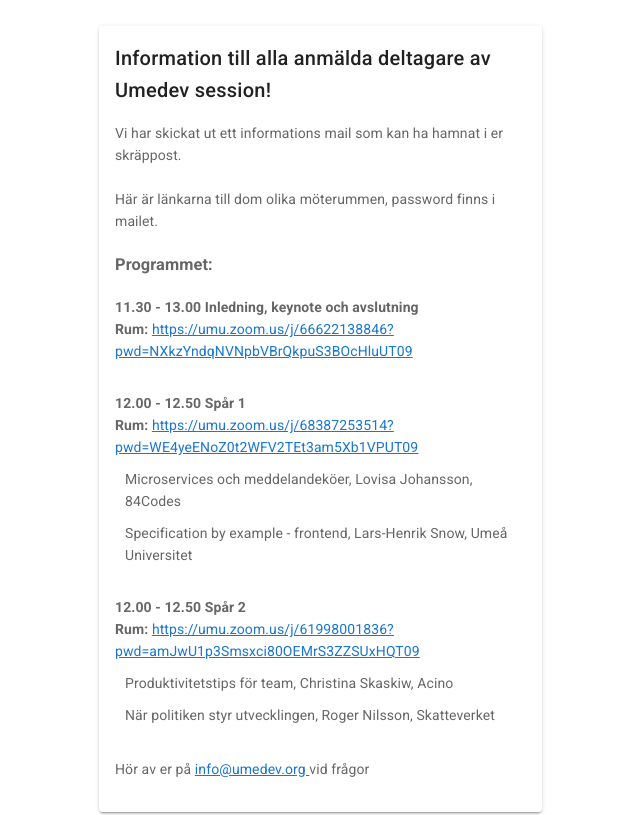
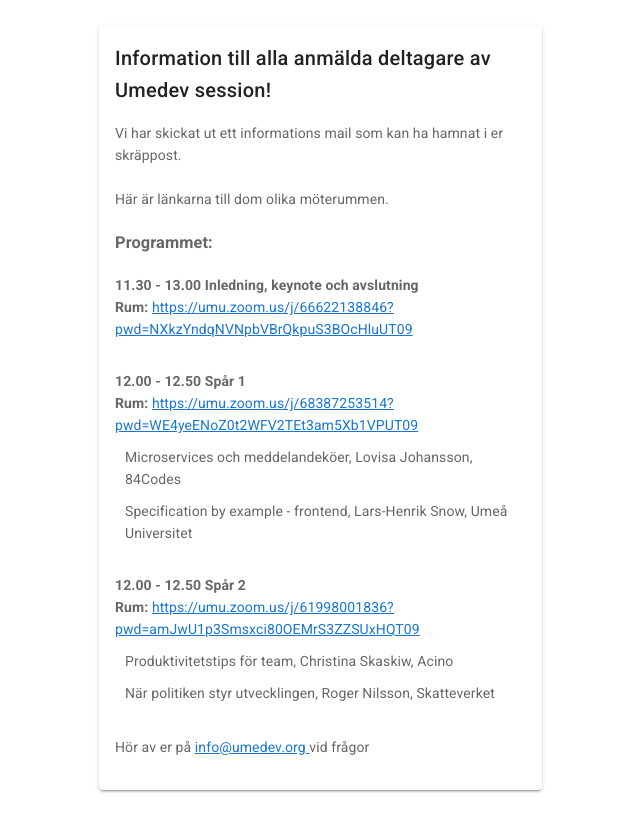
Before and after one commit to umedevkonferens/umedev, a Vue app: page / in a window 1280 px wide. Shown: the part 580-1395 px from the top of the page, without its empty margins (59-699 px from the left). Built offline with nearby package versions, Linux system fonts and the light colour scheme; what vuefire would draw is missing.

Commit message:
Ändrade text

```diff
--- a/src/views/Home.vue
+++ b/src/views/Home.vue
@@ -17,7 +17,7 @@
             skräppost.
             <br />
             <br />
-            Här är länkarna till dom olika möterummen, password finns i mailet.
+            Här är länkarna till dom olika möterummen.
             <br />
             <br />
 
```
